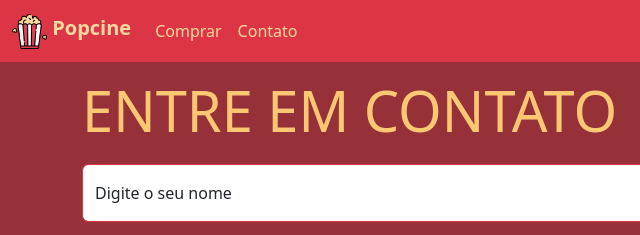
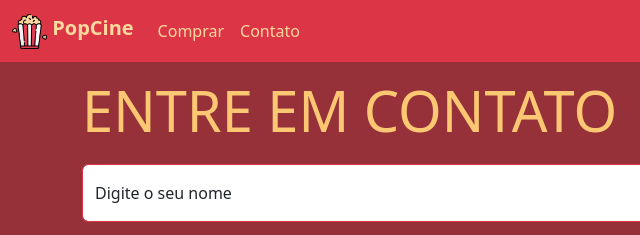
Before and after one commit to Murilo-A-Arend/PopCine, a plain HTML site: page contato.html in a window 1280 px wide. Shown: the top 235 px of the page, 0-640 px from the left. Drawn offline with nearby package versions, Linux system fonts and the light colour scheme; files that its build step writes are made by us from their sources.

Commit message:
Update contato.html

```diff
--- a/contato.html
+++ b/contato.html
@@ -3,7 +3,7 @@
   <head>
     <meta charset="utf-8">
     <meta name="viewport" content="width=device-width, initial-scale=1">
-    <title>Bootstrap demo</title>
+    <title>PopCine</title>
     <link href="https://cdn.jsdelivr.net/npm/bootstrap@5.3.3/dist/css/bootstrap.min.css" rel="stylesheet" integrity="sha384-QWTKZyjpPEjISv5WaRU9OFeRpok6YctnYmDr5pNlyT2bRjXh0JMhjY6hW+ALEwIH" crossorigin="anonymous">
     <link rel="stylesheet" href="styles/style.css">
 </head>
@@ -13,7 +13,7 @@
      <div class="container-fluid">
         <a class="navbar-brand" href="Index.html" id="pipoca">
             <img src="popcorn.png" alt="Logo" width="35" height="35" class="d-inline-block align-text-top" style="color: rgb(241, 183, 74);" >
-            Popcine
+            PopCine
         </a>
       <button class="navbar-toggler" type="button" data-bs-toggle="collapse" data-bs-target="#navbarNavAltMarkup" aria-controls="navbarNavAltMarkup" aria-expanded="false" aria-label="Toggle navigation">
         <span class="navbar-toggler-icon"></span>
```
